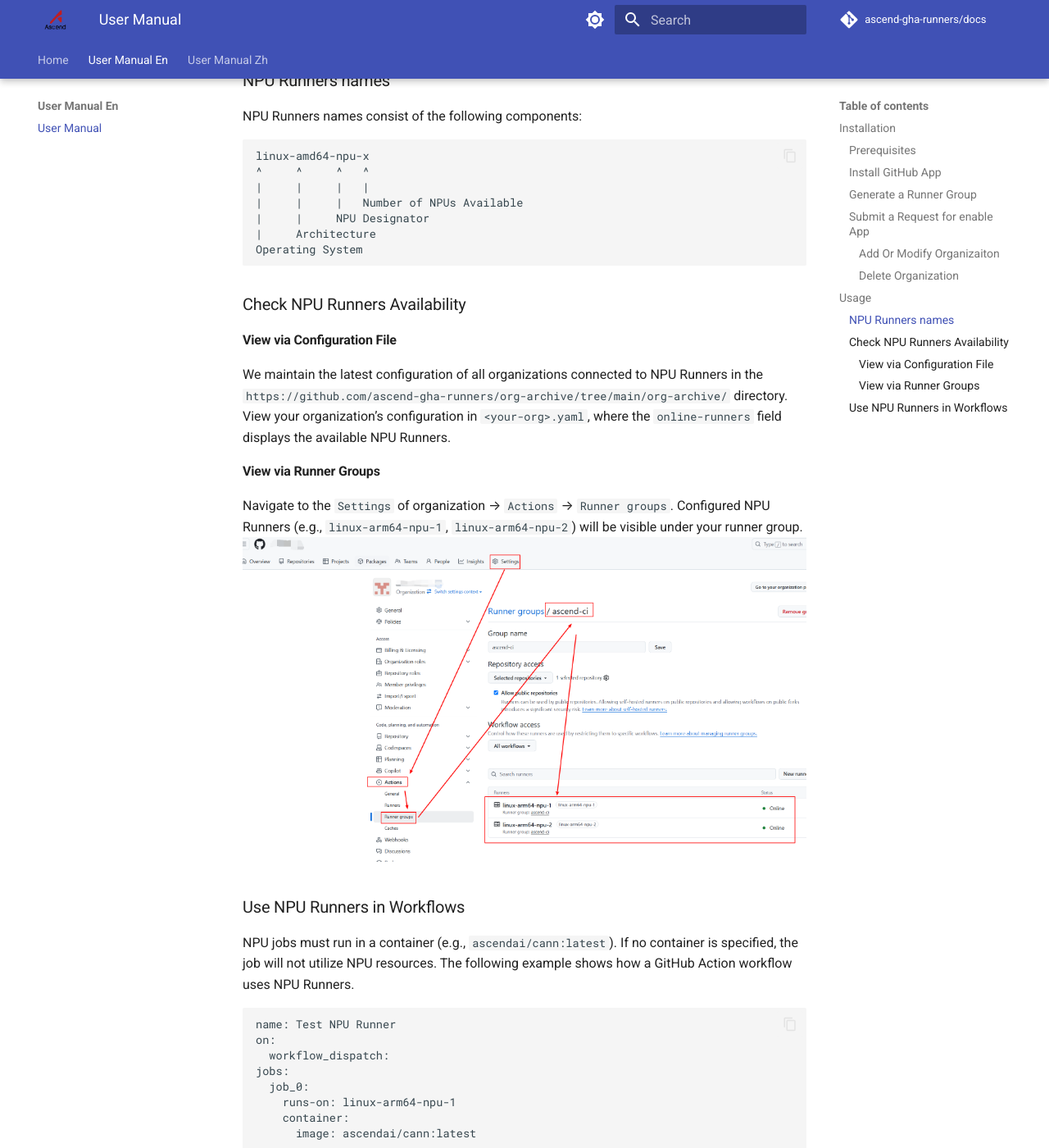
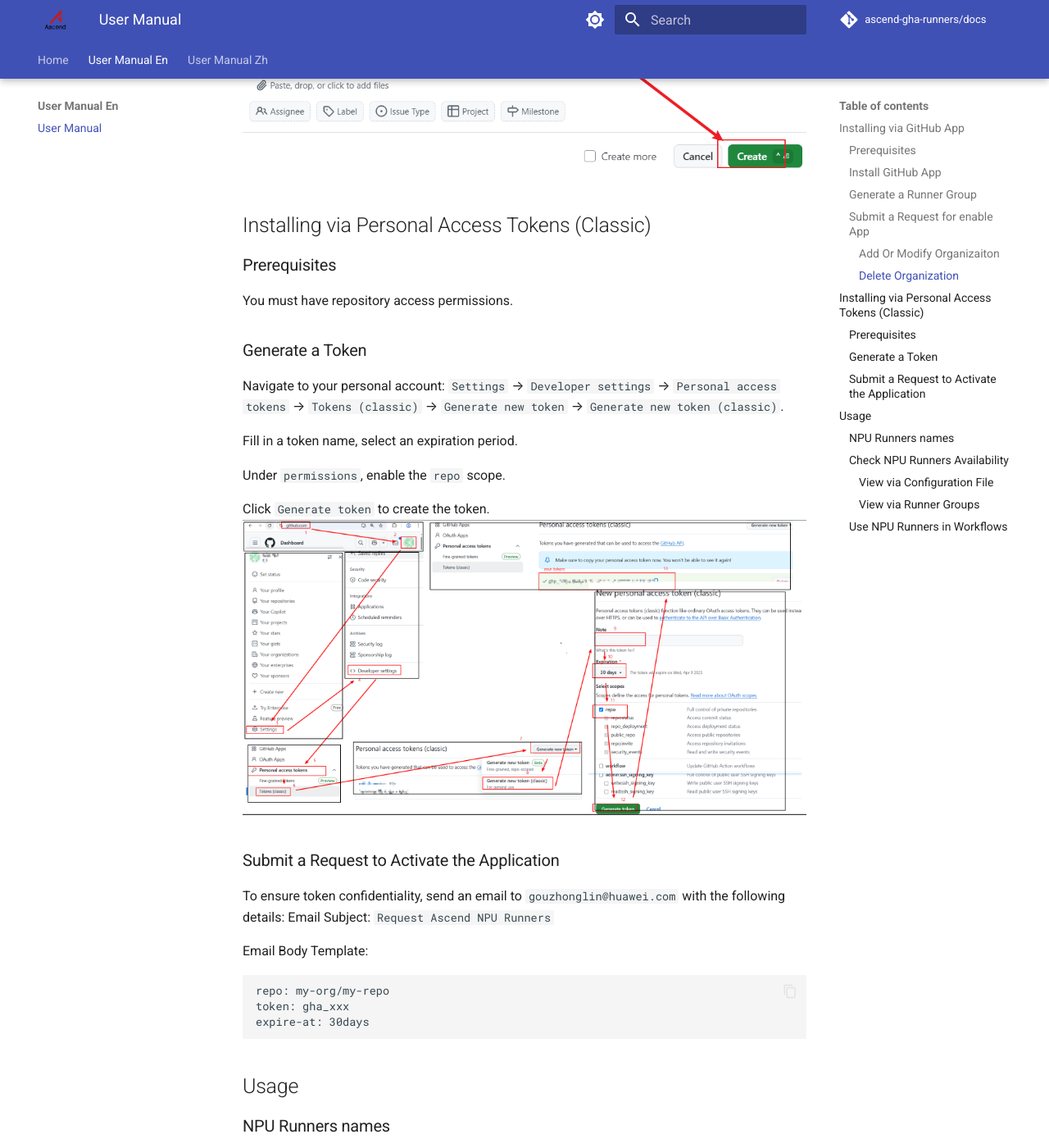
Before and after one commit to cllouud/docs, an MkDocs documentation site: the page built from docs/user-manual-en.md, in a window 1280 px wide and 1400 px high, scrolled down 3960 px. Shown: the whole window at 82% size. Built offline with MkDocs 1.6.1 and Material for MkDocs 9.7.7, drawn with Linux system fonts in a browser that asks for light colours; comment, search, counter and statistics services are not loaded; some of the changed text lies outside the part shown.

Commit message:
add personal access token (#6)

````diff
--- a/docs/user-manual-en.md
+++ b/docs/user-manual-en.md
@@ -1,5 +1,11 @@
 # User Manual
-## Installation
+
+This document provides two methods to integrate with NPU Runners.
+
+`GitHub App` enables repositories within the same organization to integrate NPU Runners with one single configuration. However, installing the `GitHub App` requires permission of your organization administrators.
+
+`Personal Access Tokens (classic)` allow users to configure individual repository without requiring approval from organization administrators.
+## Installing via GitHub App
 ### Prerequisites
 Require administrative permissions for the organization.
 
@@ -34,6 +40,33 @@ Fill in the parameters and click `Create`.
 Fill in the parameters and click `Create`.
 `org-name`：Full name of the organization.
 ![alt text](assets/user-manual-zh/image-13.png)
+
+## Installing via Personal Access Tokens (Classic)
+### Prerequisites
+You must have repository access permissions.
+
+### Generate a Token
+Navigate to your personal account:
+`Settings` → `Developer settings` → `Personal access tokens` → `Tokens (classic)` → `Generate new token` → `Generate new token (classic)`.
+
+Fill in a token name, select an expiration period.
+
+Under `permissions`, enable the `repo` scope.
+
+Click `Generate token` to create the token.
+![alt text](assets/user-manual-zh/image-16.png)
+
+### Submit a Request to Activate the Application
+To ensure token confidentiality, send an email to `gouzhonglin@huawei.com` with the following details:
+Email Subject:
+`Request Ascend NPU Runners`
+
+Email Body Template:
+```yaml
+repo: my-org/my-repo
+token: gha_xxx
+expire-at: 30days
+```
 
 ## Usage
 ### NPU Runners names
````
Also changed, not shown: docs/user-manual-zh.md (+22 -1 lines), docs/assets/user-manual-zh/image-16.png (added).
